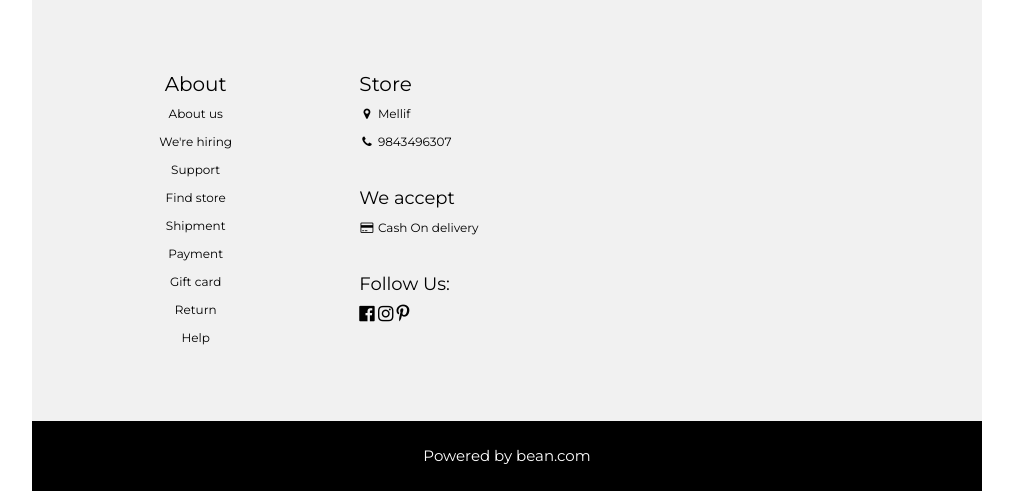
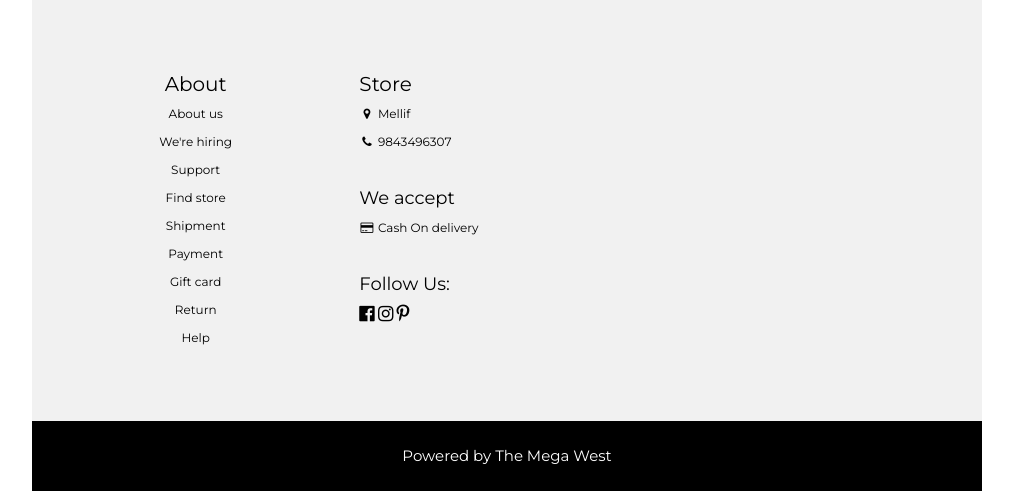
Before and after one commit to er-nabin-bhusal/project, a Django app: page /about/us/ in a window 1280 px wide. Shown: the part 820-1311 px from the top of the page, without its empty margins (258-1271 px from the left). Run offline with Django 3.2, Linux system fonts and the light colour scheme; some libraries are stand-ins or nearby versions.

Commit message:
The mega west

```diff
--- a/mains/templates/base.html
+++ b/mains/templates/base.html
@@ -193,7 +193,7 @@ body,h1,h2,h3,h4,h5,h6,.w3-wide {font-family: "Montserrat", sans-serif;}
         </div>
       </footer>
 
-      <div class="w3-black w3-center w3-padding-24">Powered by <a href="https://www.bean.com" title="bean the company" target="_blank" class="w3-hover-opacity">bean.com</a></div>
+      <div class="w3-black w3-center w3-padding-24">Powered by <a href="#" title="The Mega West" target="_blank" class="w3-hover-opacity">The Mega West</a></div>
 
       <!-- End page content -->
     </div>
```
